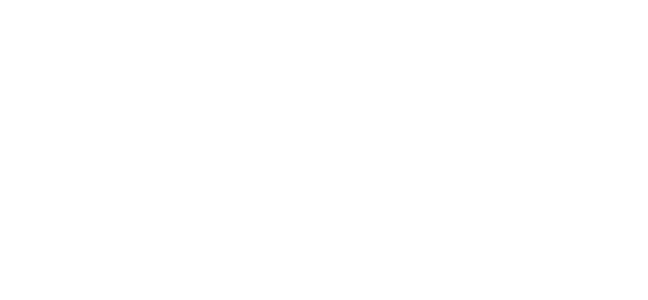
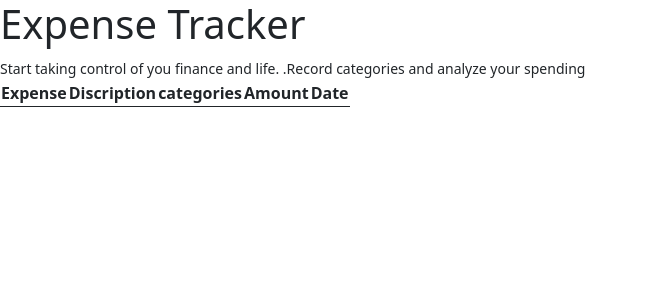
Before and after one commit to Michael-juma/expense-tracker, a React (Create React App) app: page / in a window 1280 px wide. Shown: the top 300 px of the page, without its empty margins (0-648 px from the left). Built offline with nearby package versions, Linux system fonts and the light colour scheme.

Commit message:
all files

```diff
--- a/src/App.js
+++ b/src/App.js
@@ -1,10 +1,13 @@
 
 import './App.css';
+import ExpeneseItems from './components/ExpeneseItems';
+import Header from './components/Header';
 
 function App() {
   return (
     <div className="App">
-
+      <Header />
+      <ExpeneseItems />
     </div>
   );
 }
--- a/src/components/ExpeneseItems.jsx
+++ b/src/components/ExpeneseItems.jsx
@@ -0,0 +1,17 @@
+export default function ExpeneseItems(){
+    return(
+        <table className="table table-striped p-4">
+            <div className="table-responsive">
+            <thead>
+                <tr>
+                    <th>Expense</th>
+                    <th>Discription</th>
+                    <th>categories</th>
+                    <th>Amount</th>
+                    <th>Date</th>
+                </tr>
+            </thead>
+            </div>
+        </table>
+    )
+}
--- a/src/components/Header.jsx
+++ b/src/components/Header.jsx
@@ -0,0 +1,10 @@
+export default function Header() {
+    return (
+        <div className="">
+            <h1 className=" bg bg-Dark">Expense Tracker</h1>
+            <small className=" bg bg-Info">Start taking control of you finance and life.
+                .Record categories and analyze your spending
+            </small>
+        </div>
+    )
+}
```
